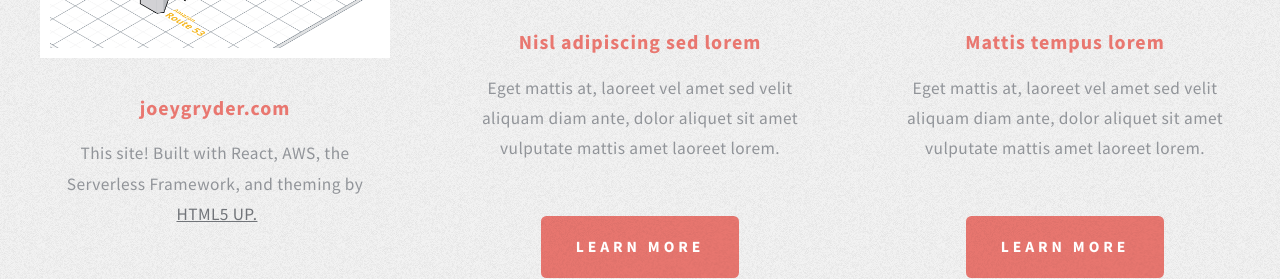
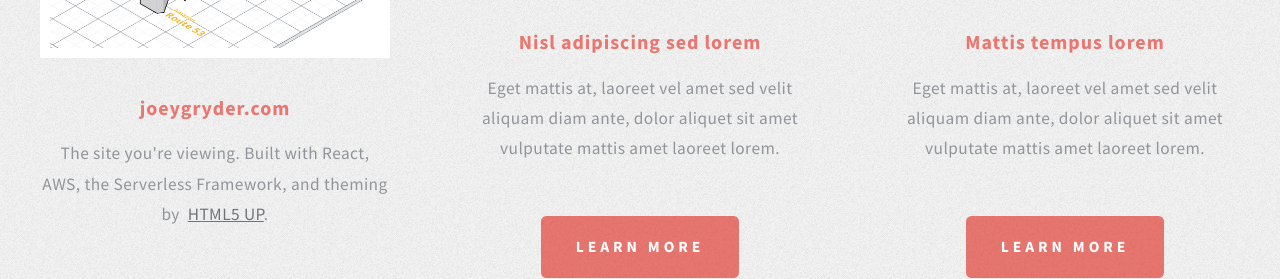
Before and after one commit to joey-g/prograde, a React (Create React App) app in the folder site/: page / in a window 1280 px wide. Shown: the part 3360-3639 px from the top of the page. Built offline with nearby package versions, Linux system fonts and the light colour scheme.

Commit message:
Added call to cloudfront create-invalidation in npm deploy.

```diff
--- a/site/package.json
+++ b/site/package.json
@@ -15,6 +15,6 @@
     "build": "react-scripts build",
     "test": "react-scripts test --env=jsdom",
     "eject": "react-scripts eject",
-    "deploy": "aws s3 sync build s3://joeygryder.com"
+    "deploy": "aws s3 sync build s3://joeygryder.com; aws cloudfront create-invalidation --distribution-id E3EB2IVJAI21K0 --paths '/*';"
   }
 }
--- a/site/src/Home.js
+++ b/site/src/Home.js
@@ -135,8 +135,8 @@ class Home extends Component {
                                         <a href="#" className="image featured"><img src={SiteArchImg} alt="joeygryder-com-arch" /></a>
                                         <h3><a href="#">joeygryder.com</a></h3>
                                         <p>
-                                            This site! Built with React, AWS, the Serverless Framework, and theming by
-                                            &nbsp;<a href="https://html5up.net/">HTML5 UP.</a>
+                                            The site you're viewing. Built with React, AWS, the Serverless Framework, and theming by
+                                            &nbsp;<a href="https://html5up.net/">HTML5 UP</a>.
                                         </p>
                                         <ul className="actions">
                                             <li><a href="#" className="button style1">Learn More</a></li>
```
